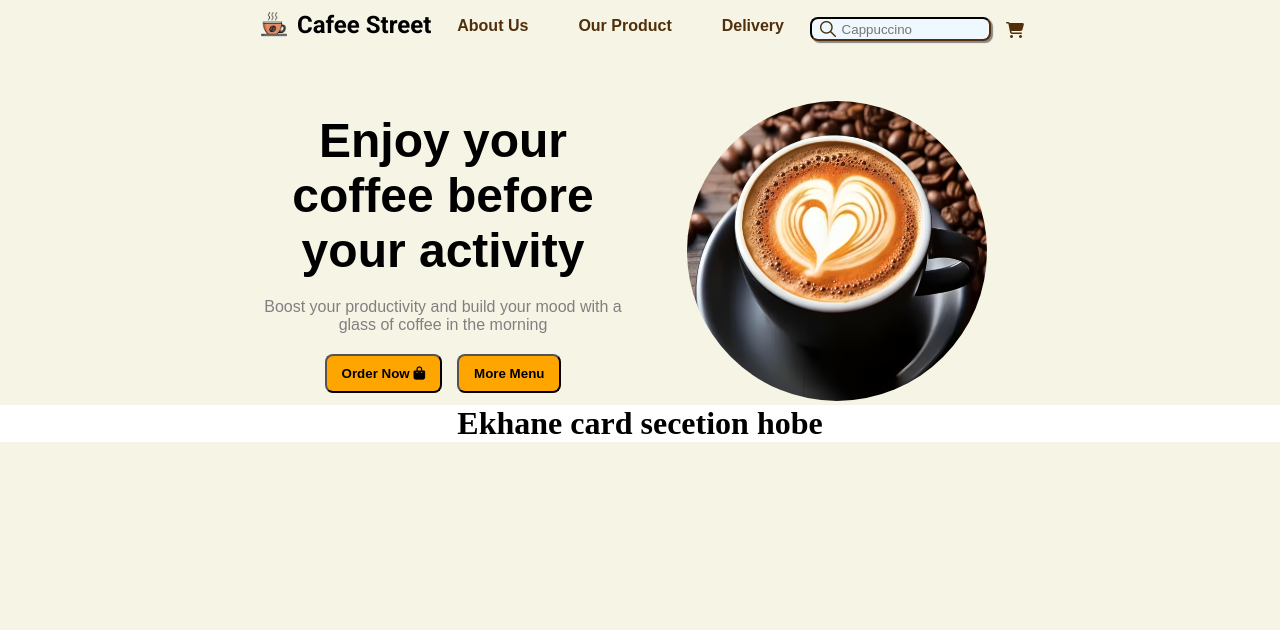
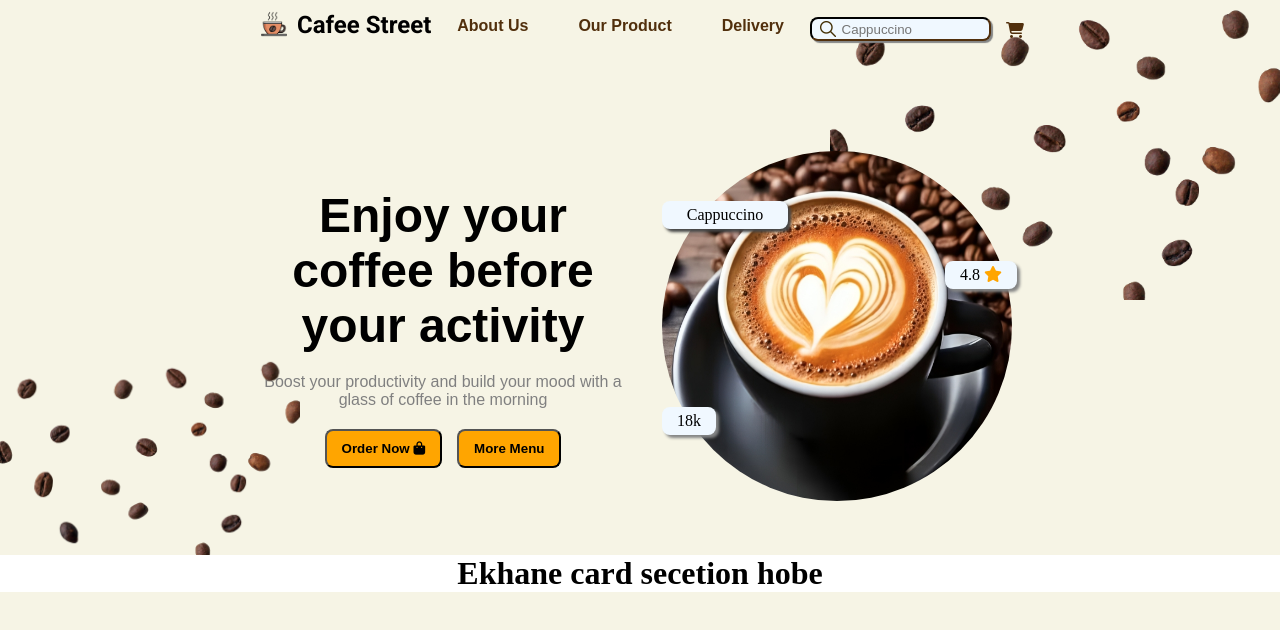
Before and after one commit to AkashSaha01/CafeStreet, a plain HTML site: page index.html in a window 1280 px wide. Drawn offline with Linux system fonts and the light colour scheme.

Commit message:
withposition

```diff
--- a/index.html
+++ b/index.html
@@ -27,6 +27,8 @@
   </head>
   <body>
     <div class="positon-background-coffee">
+      <img id="top-rightbackground" src="./images/backgroundCoffee.png">
+      <img id="bottom-leftbackground" src="./images/backgroundCoffee.png">
     <header>
     <div class="header-block">
       <div class="header-logo">
@@ -86,12 +88,18 @@
         </div>
       </div>
       <div class="hero-right">
+
         <div class="hero-image-block">
+          <div id="totalUser"><p>18k</p> </div>
+          <div id="review"><p>4.8 <i id="star" class="fa-solid fa-star"></i></p> </div>
+          <div id="cappuccino"><p>Cappuccino </p> </div>
           <img id="hero-image" src="./images/heroCoffee.png" alt="Coffe image" />
         </div>
       </div>
+
     </div>
   </div>
+
   <div class="card-section">
 
     <h1>Ekhane card secetion hobe</h1>
--- a/styles/style.css
+++ b/styles/style.css
@@ -110,8 +110,8 @@ header {
   justify-content: center; /* Centers image inside */
 }
 #hero-image {
-  height: 300px;
-  width: 300px;
+  height: 350px;
+  width: 350px;
   border-radius: 50%;
 }
 .hero-headline {
@@ -152,7 +152,60 @@ header {
   border-radius: 8px;
   font-weight: bold;
 }
+.hero-image-block {
+  padding: 50px 5px;
+  position: relative;
+}
 .card-section {
   width: 100%;
   background-color: white;
 }
+.positon-background-coffee {
+  position: relative;
+}
+#top-rightbackground {
+  position: absolute;
+  top: 0;
+  right: 0;
+  height: 300px;
+  width: auto;
+}
+#bottom-leftbackground {
+  position: absolute;
+  bottom: 0;
+  left: 0;
+  height: 200px;
+  width: auto;
+}
+#totalUser {
+  position: absolute;
+  bottom: 120px;
+  width: 15%;
+  background-color: aliceblue;
+  padding: 5px 10px;
+  box-shadow: 3px 3px 3px rgb(132, 133, 133);
+  border-radius: 8px;
+}
+#review {
+  position: absolute;
+  top: 160px;
+  right: 0;
+  width: 20%;
+  background-color: aliceblue;
+  padding: 5px 10px;
+  box-shadow: 3px 3px 3px rgb(132, 133, 133);
+  border-radius: 8px;
+}
+#cappuccino {
+  position: absolute;
+  top: 100px;
+  left: 5px;
+  width: 35%;
+  background-color: aliceblue;
+  padding: 5px 10px;
+  box-shadow: 3px 3px 3px rgb(70, 71, 71);
+  border-radius: 8px;
+}
+#star {
+  color: orange;
+}
```
